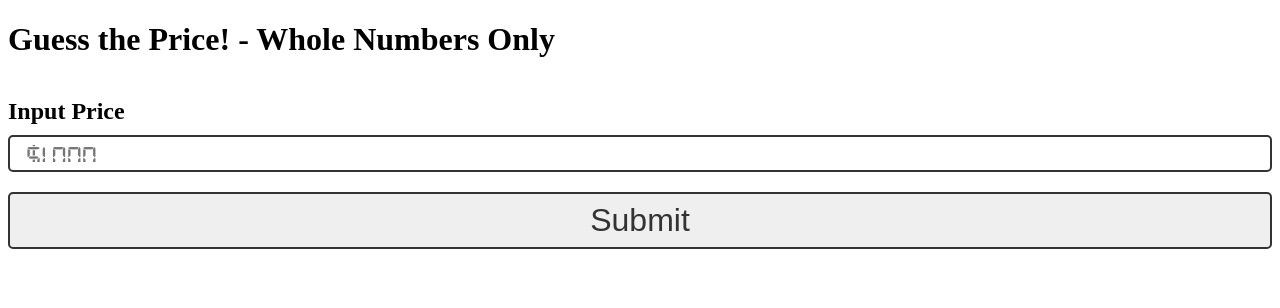
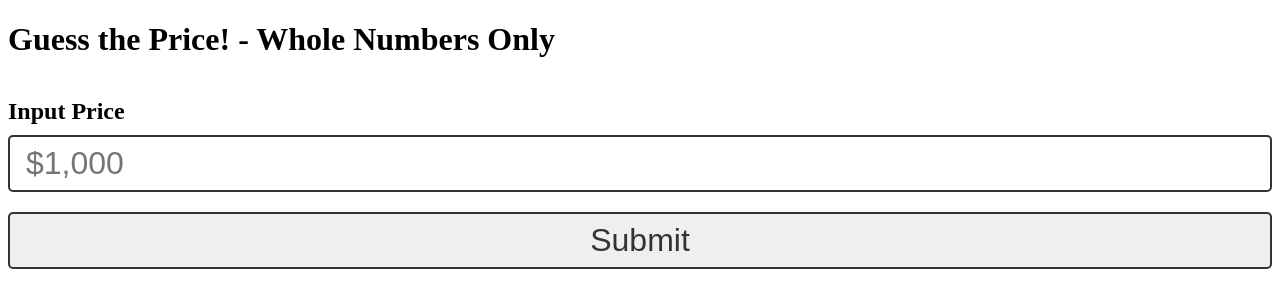
Before and after one commit to pclaunch1/price-check, a plain HTML site: page index.html in a window 1280 px wide. Drawn offline with nearby package versions, Linux system fonts and the light colour scheme; no server answers.

Commit message:
adding font handling

```diff
--- a/css/index.css
+++ b/css/index.css
@@ -5,7 +5,7 @@
   src: url('../assets/digital-7.regular.ttf');
  }
 
-#guessValue {
+#moneyText {
   font-family: 'digital-clock-font';
 }
 
--- a/index.html
+++ b/index.html
@@ -24,7 +24,7 @@
   <div style="text-align:center" id="carouselDots"></div>
   <form id="guessForm">
     <label for="currency-field">Input Price</label>
-    <input type="text" name="currency-field" id="guessValue" value="" data-type="currency" placeholder="$1,000">
+    <input type="text" name="currency-field" id="guessValue" class="moneyText" value="" data-type="currency" placeholder="$1,000">
     <input type="submit" value="Submit" id="submitGuessBtn"/>
   </form>
   <div id="feedback"></div>
--- a/js/index.js
+++ b/js/index.js
@@ -60,6 +60,7 @@ function appendGuess(data = {}, guess=""){
     suggestionDiv.setAttribute("class", "fa fa-check");
   }
   guessDiv.innerText = guess;
+  guessDiv.setAttribute("class", "moneyText")
 
   guessList.appendChild(guessDiv);
   guessList.appendChild(suggestionDiv);
```
